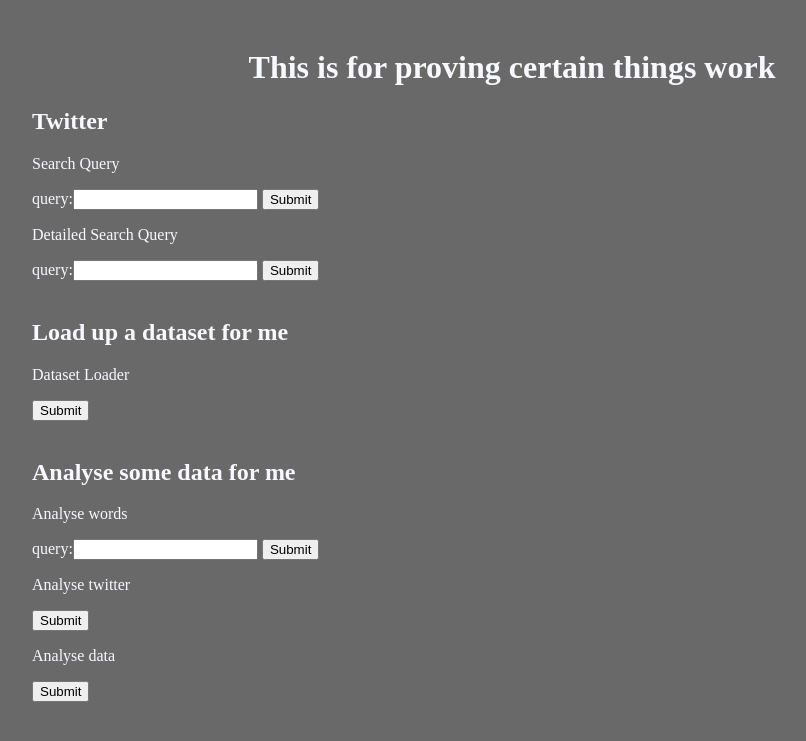
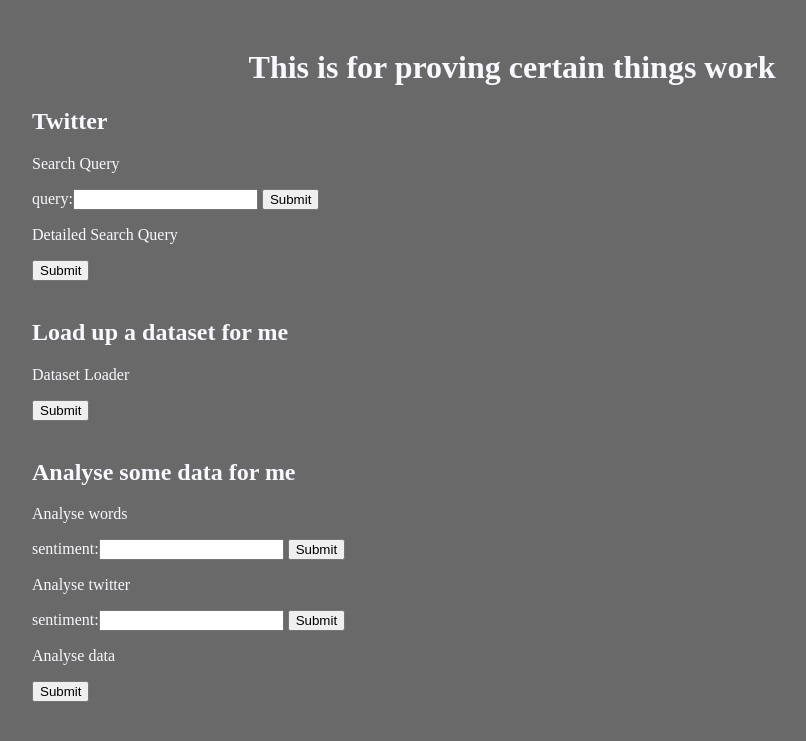
Before and after one commit to gideonb234/openhappiness, a Django app: page /datatwitter/poc in a window 1280 px wide. Shown: the top 741 px of the page, without its empty margins (128-934 px from the left). Run offline with Django 3.2, Linux system fonts and the light colour scheme.

Commit message:
multiple forms on poc get, 3 out of 7 forms done

```diff
--- a/datatwitter/controllers/formController.py
+++ b/datatwitter/controllers/formController.py
@@ -7,8 +7,8 @@
 
 
 class SentimentForm(forms.Form):
-    sentiment_test = forms.CharField(label="sentiment", max_length=100)
+    sentiment_query = forms.CharField(label="sentiment", max_length=100)
 
 
-class uploadForm(forms.Form):
-    file = forms.FileField()
+class SentimentTwitterForm(forms.Form):
+    sentiment_query = forms.CharField(label="sentiment", max_length=100)
--- a/datatwitter/views.py
+++ b/datatwitter/views.py
@@ -3,7 +3,7 @@
 from django.views import generic
 from django.utils import timezone
 
-from .controllers.formController import TwitterForm, SentimentForm
+from .controllers.formController import *
 from .controllers.twitterController import TwitterController
 from .controllers.sentimentController import SentimentController
 # Create your views here.
@@ -17,18 +17,32 @@
 def poc(request):
     # if this is a POST request we need to process the form data
     if request.method == 'POST':
-        # create a form instance and populate it with data from the request:
-        form = TwitterForm(request.POST)
-        # check whether it's valid:
-        if form.is_valid():
-            # process the data in form.cleaned_data as required
-            # ...
-            # redirect to a new URL:
-            print(request.POST)
-            tweet = TwitterController()
-            tweet.search_query(request.POST['search_query'])
-            return HttpResponseRedirect('/datatwitter/poc/search_query')
-
+        print(request.POST)
+        if request.POST['form-type'] == 'twitter-form':
+            # create a form instance and populate it with data from the request:
+            form = TwitterForm(request.POST)
+            # check whether it's valid:
+            if form.is_valid():
+                # process the data in form.cleaned_data as required
+                # ...
+                # redirect to a new URL:
+                tweet = TwitterController()
+                tweet.search_query(request.POST['search_query'])
+                return HttpResponseRedirect('/datatwitter/poc/')
+        elif request.POST['form-type'] == 'sentiment-form':
+            form = SentimentForm(request.POST)
+            if form.is_valid():
+                line = str(request.POST['sentiment_query'])
+                sentiment = SentimentController()
+                sentiment.analyse_line(line)
+                return HttpResponseRedirect('/datatwitter/poc/')
+        elif request.POST['form-type'] == 'sentiment-twitter-form':
+            form = SentimentTwitterForm(request.POST)
+            if form.is_valid():
+                line = str(request.POST['sentiment_query'])
+                sentiment = SentimentController()
+                sentiment.analyse_twitter(line)
+                return HttpResponseRedirect('/datatwitter/poc/')
     # if a GET (or any other method) we'll create a blank form
     # if request.method == 'GET':
     #     form = SentimentForm(request.GET)
@@ -38,17 +52,8 @@
     #         analysis.request.GET['sentiment']
     #         return HttpResponseRedirect('/datatwitter/poc')
     else:
-        form = TwitterForm()
-    return render(request, 'datatwitter/static/poc.html', {'form': form})
-
-def analyse_words(request):
-    if request.method == 'POST':
-        form = SentimentForm(request.POST)
-        if form.is_valid():
-            print(request.POST)
-            sentiment = SentimentController()
-            sentiment.analyse_line(request.POST)
-            return HttpResponseRedirect('/datatwitter/poc/analyse_words')
-        else:
-            form = SentimentForm()
-    return render('/datatwitter/static/poc.html', {'form':form})
+        form = SentimentForm()
+    return render(request, 'datatwitter/static/poc.html', {
+        'twitter_form': TwitterForm,
+        'sentiment_form': SentimentForm,
+        'sentiment_twitter_form': SentimentTwitterForm})
--- a/templates/datatwitter/static/poc.html
+++ b/templates/datatwitter/static/poc.html
@@ -22,15 +22,17 @@
     <div id="twitter">
         <h2>Twitter</h2>
         <p>Search Query</p>
-        <form action="/datatwitter/poc/search_query" method="post">
+        <form action="/datatwitter/poc/" method="post">
             {% csrf_token %}
-            {{ form }}
+            {{ twitter_form }}
+            <input type="hidden" name="form-type" value="twitter-form" />
             <input type="submit" value="Submit" />
         </form>
         <p>Detailed Search Query</p>
         <form action="/datatwitter/poc/" method="post">
             {% csrf_token %}
-            {{ form }}
+{#            {{ form }}#}
+            <input type="hidden" name="form-type" value="detailed-twitter-form" />
             <input type="submit" value="Submit" />
         </form>
     </div>
@@ -40,6 +42,7 @@
         <p>Dataset Loader</p>
         <form action="/datatwitter/poc/" method="post">
 {#            Dataset form goes here #}
+            <input type="hidden" name="form-type" value="dataset-form" />
             <input type="submit" value="Submit"/>
         </form>
     </div>
@@ -47,18 +50,23 @@
     <div id="sentiment">
         <h2>Analyse some data for me</h2>
         <p>Analyse words</p>
-        <form action="/datatwitter/poc/analyse_words" method="post">
-            {{ form }}
+        <form action="/datatwitter/poc/" method="post">
+            {% csrf_token %}
+            {{ sentiment_form }}
+            <input type="hidden" name="form-type" value="sentiment-form" />
             <input type="submit" value="Submit" />
         </form>
         <p>Analyse twitter</p>
-        <form action="/datatwitter/poc/analyse_twitter" method="get">
-{#            sentiment form goes here #}
+        <form action="/datatwitter/poc/" method="post">
+            {% csrf_token %}
+            {{ sentiment_twitter_form }}
             <input type="submit" value="Submit" />
+            <input type="hidden" name="form-type" value="sentiment-twitter-form" />
         </form>
         <p>Analyse data</p>
-        <form action="/datatwitter/poc/" method="get">
+        <form action="/datatwitter/poc/" method="post">
 {#            sentiment form goes here #}
+            <input type="hidden" name="form-type" value="sentiment-dataset-form" />
             <input type="submit" value="Submit" />
         </form>
     </div>
```
